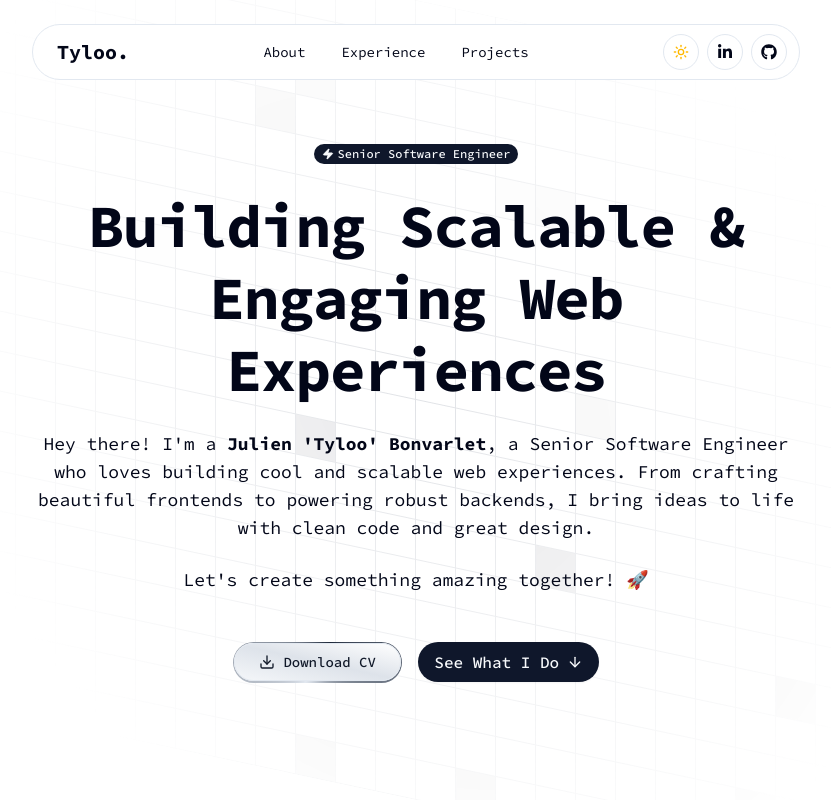
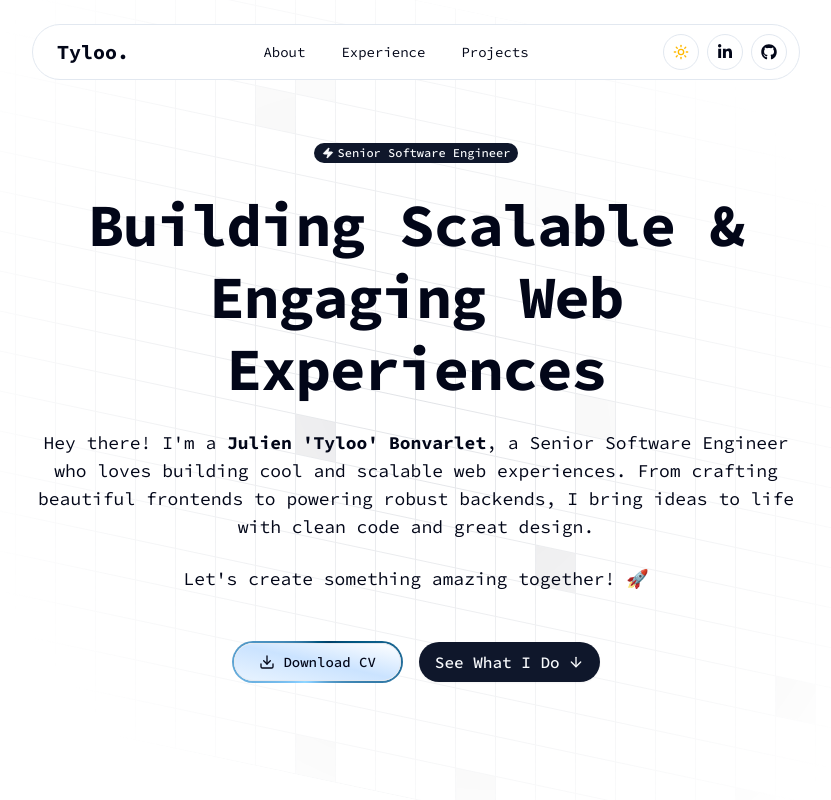
Before and after one commit to tyloo/tyloo.fr, a Next.js app: page / in a window 1280 px wide. Shown: the top 800 px of the page, without its empty margins (224-1055 px from the left). Built offline with nearby package versions, Linux system fonts and the light colour scheme.

Commit message:
chore: fided animated button
Signed-off-by: tyloo <jbonva@gmail.com>

```diff
--- a/components/about.tsx
+++ b/components/about.tsx
@@ -1,3 +1,4 @@
+import { AnimatedButton } from '@/components/ui/animated-button'
 import { Badge } from '@/components/ui/badge'
 import { Button } from '@/components/ui/button'
 import { socials } from '@/lib/socials'
@@ -7,7 +8,6 @@ import Image from 'next/image'
 import Link from 'next/link'
 import { HTMLAttributes } from 'react'
 import { FaGithub } from 'react-icons/fa6'
-import { AnimatedGradientButton } from './ui/animated-gradient-button'
 
 export const About = () => (
   <section id='about' className='relative px-6 pt-24'>
@@ -31,9 +31,9 @@ export const About = () => (
             sharing knowledge with the developer community.
           </p>
           <div className='flex flex-wrap items-center justify-start gap-4'>
-            <AnimatedGradientButton href={socials.resume} variant='slate' className='!text-sm'>
+            <AnimatedButton href={socials.resume} variant='blue' openInNewTab>
               <Download className='mr-2 !h-4 !w-4' /> Download CV
-            </AnimatedGradientButton>
+            </AnimatedButton>
 
             <Button asChild className='rounded-full'>
               <Link href={socials.github} rel='noopener noreferrer' target='_blank'>
--- a/components/hero.tsx
+++ b/components/hero.tsx
@@ -1,3 +1,4 @@
+import { AnimatedButton } from '@/components/ui/animated-button'
 import { AnimatedGridPattern } from '@/components/ui/animated-grid-pattern'
 import { Badge } from '@/components/ui/badge'
 import { Button } from '@/components/ui/button'
@@ -5,7 +6,6 @@ import { socials } from '@/lib/socials'
 import { cn } from '@/lib/utils'
 import { ArrowDownIcon, Download, Zap } from 'lucide-react'
 import Link from 'next/link'
-import { AnimatedGradientButton } from './ui/animated-gradient-button'
 
 export const Hero = () => (
   <div className='relative flex min-h-screen items-center justify-center overflow-hidden px-6 pt-6'>
@@ -33,9 +33,9 @@ export const Hero = () => (
       </p>
       <p className='mt-6 text-[17px] md:text-lg'>Let&apos;s create something amazing together! 🚀</p>
       <div className='mt-12 flex items-center justify-center gap-4'>
-        <AnimatedGradientButton href={socials.resume} variant='slate' className='!text-sm'>
+        <AnimatedButton href={socials.resume} variant='blue' openInNewTab>
           <Download className='mr-2 !h-4 !w-4' /> Download CV
-        </AnimatedGradientButton>
+        </AnimatedButton>
 
         <Button asChild size='lg' className='rounded-full text-base'>
           <Link href='#about'>
--- a/components/ui/animated-gradient-button.tsx
+++ b/components/ui/animated-button.tsx
@@ -3,7 +3,7 @@
 import { cn } from '@/lib/utils'
 import { VariantProps, cva } from 'class-variance-authority'
 import Link from 'next/link'
-import { ButtonHTMLAttributes } from 'react'
+import { ButtonHTMLAttributes, ReactNode } from 'react'
 
 const buttonVariants = cva(
   'group inline-flex w-full items-center justify-center rounded-full font-medium transition-all sm:w-auto',
@@ -12,6 +12,7 @@ const buttonVariants = cva(
       variant: {
         default:
           'bg-gradient-to-tr from-zinc-300/20 via-zinc-400/30 to-transparent hover:from-zinc-300/30 hover:via-zinc-400/40 hover:to-transparent dark:from-zinc-300/5 dark:via-zinc-400/20 dark:hover:from-zinc-300/10 dark:hover:via-zinc-400/30',
+        dark: 'bg-gradient-to-tr from-black/20 via-black/30 to-transparent hover:from-black/30 hover:via-black/40 hover:to-transparent dark:from-black/20 dark:via-black/30 dark:hover:from-black/30 dark:hover:via-black/40',
         slate:
           'bg-gradient-to-tr from-slate-300/20 via-slate-400/30 to-transparent hover:from-slate-300/30 hover:via-slate-400/40 hover:to-transparent dark:from-slate-300/5 dark:via-slate-400/20 dark:hover:from-slate-300/10 dark:hover:via-slate-400/30',
         gray: 'bg-gradient-to-tr from-gray-300/20 via-gray-400/30 to-transparent hover:from-gray-300/30 hover:via-gray-400/40 hover:to-transparent dark:from-gray-300/5 dark:via-gray-400/20 dark:hover:from-gray-300/10 dark:hover:via-gray-400/30',
@@ -60,45 +61,81 @@ const buttonVariants = cva(
   }
 )
 
-interface AnimatedGradientButtonProps
-  extends ButtonHTMLAttributes<HTMLButtonElement>,
-    VariantProps<typeof buttonVariants> {
+const gradientColors = {
+  default: ['oklch(0.92 0.02 240)', 'oklch(0.23 0.02 240)', 'oklch(0.92 0.02 240)'],
+  dark: ['oklch(0.0 0.0 0)', 'oklch(0.23 0.02 240)', 'oklch(0.0 0.0 0)'],
+  slate: ['oklch(0.89 0.02 240)', 'oklch(0.23 0.02 240)', 'oklch(0.89 0.02 240)'],
+  gray: ['oklch(0.87 0.02 240)', 'oklch(0.24 0.02 240)', 'oklch(0.87 0.02 240)'],
+  neutral: ['oklch(0.91 0.02 240)', 'oklch(0.24 0.02 240)', 'oklch(0.91 0.02 240)'],
+  stone: ['oklch(0.85 0.02 40)', 'oklch(0.19 0.02 40)', 'oklch(0.85 0.02 40)'],
+  red: ['oklch(0.8 0.15 25)', 'oklch(0.4 0.15 25)', 'oklch(0.8 0.15 25)'],
+  orange: ['oklch(0.82 0.12 45)', 'oklch(0.42 0.12 45)', 'oklch(0.82 0.12 45)'],
+  amber: ['oklch(0.88 0.15 80)', 'oklch(0.48 0.15 80)', 'oklch(0.88 0.15 80)'],
+  yellow: ['oklch(0.97 0.15 100)', 'oklch(0.57 0.15 100)', 'oklch(0.97 0.15 100)'],
+  lime: ['oklch(0.92 0.15 125)', 'oklch(0.42 0.15 125)', 'oklch(0.92 0.15 125)'],
+  green: ['oklch(0.88 0.15 145)', 'oklch(0.38 0.15 145)', 'oklch(0.88 0.15 145)'],
+  emerald: ['oklch(0.88 0.12 165)', 'oklch(0.38 0.12 165)', 'oklch(0.88 0.12 165)'],
+  teal: ['oklch(0.88 0.1 185)', 'oklch(0.38 0.1 185)', 'oklch(0.88 0.1 185)'],
+  cyan: ['oklch(0.9 0.1 200)', 'oklch(0.4 0.1 200)', 'oklch(0.9 0.1 200)'],
+  sky: ['oklch(0.88 0.1 220)', 'oklch(0.38 0.1 220)', 'oklch(0.88 0.1 220)'],
+  blue: ['oklch(0.85 0.1 240)', 'oklch(0.35 0.1 240)', 'oklch(0.85 0.1 240)'],
+  indigo: ['oklch(0.82 0.15 260)', 'oklch(0.32 0.15 260)', 'oklch(0.82 0.15 260)'],
+  violet: ['oklch(0.85 0.15 280)', 'oklch(0.35 0.15 280)', 'oklch(0.85 0.15 280)'],
+  purple: ['oklch(0.85 0.15 300)', 'oklch(0.35 0.15 300)', 'oklch(0.85 0.15 300)'],
+  fuchsia: ['oklch(0.88 0.15 320)', 'oklch(0.38 0.15 320)', 'oklch(0.88 0.15 320)'],
+  pink: ['oklch(0.85 0.15 340)', 'oklch(0.35 0.15 340)', 'oklch(0.85 0.15 340)'],
+  rose: ['oklch(0.88 0.15 10)', 'oklch(0.38 0.15 10)', 'oklch(0.88 0.15 10)']
+}
+
+interface AnimatedButtonProps extends ButtonHTMLAttributes<HTMLButtonElement>, VariantProps<typeof buttonVariants> {
   href: string
-  children: React.ReactNode
+  children: ReactNode
   className?: string
   openInNewTab?: boolean
 }
 
-export function AnimatedGradientButton({
+export function AnimatedButton({
   href,
   children,
   variant,
   size,
   className,
-  openInNewTab = true
-}: AnimatedGradientButtonProps) {
+  openInNewTab = false
+}: AnimatedButtonProps) {
   const linkProps = openInNewTab ? { target: '_blank', rel: 'noopener noreferrer' } : {}
 
   return (
-    <span className='relative inline-block overflow-hidden rounded-full p-[1.5px]'>
+    <GradientBorder variant={variant}>
+      <Link
+        href={href}
+        {...linkProps}
+        className={cn(buttonVariants({ variant, size }), 'border-input border', className)}
+      >
+        {children}
+      </Link>
+    </GradientBorder>
+  )
+}
+
+interface GradientBorderProps {
+  children: ReactNode
+  className?: string
+  variant?: VariantProps<typeof buttonVariants>['variant']
+}
+
+export function GradientBorder({ children, className, variant = 'default' }: GradientBorderProps) {
+  const [startColor, middleColor, endColor] = gradientColors[variant as keyof typeof gradientColors]
+
+  return (
+    <span className={cn('relative inline-block overflow-hidden rounded-full p-0.5', className)}>
       <span
         className='absolute inset-[-1000%] animate-[spin_2s_linear_infinite]'
         style={{
-          background: 'conic-gradient(from 90deg at 50% 50%, #E2E8F0 0%, #1E293B 50%, #E2E8F0 100%)'
+          background: `conic-gradient(from 90deg at 50% 50%, ${startColor} 0%, ${middleColor} 50%, ${endColor} 100%)`
         }}
       />
-      <div className='inline-flex h-full w-full cursor-pointer items-center justify-center rounded-full bg-white text-xs font-medium backdrop-blur-3xl dark:bg-gray-950'>
-        <Link
-          href={href}
-          {...linkProps}
-          className={cn(
-            buttonVariants({ variant, size }),
-            'border-input border-[1px] text-gray-900 dark:text-white',
-            className
-          )}
-        >
-          {children}
-        </Link>
+      <div className='inline-flex h-full w-full items-center justify-center rounded-full bg-white backdrop-blur-3xl dark:bg-gray-950'>
+        {children}
       </div>
     </span>
   )
```
